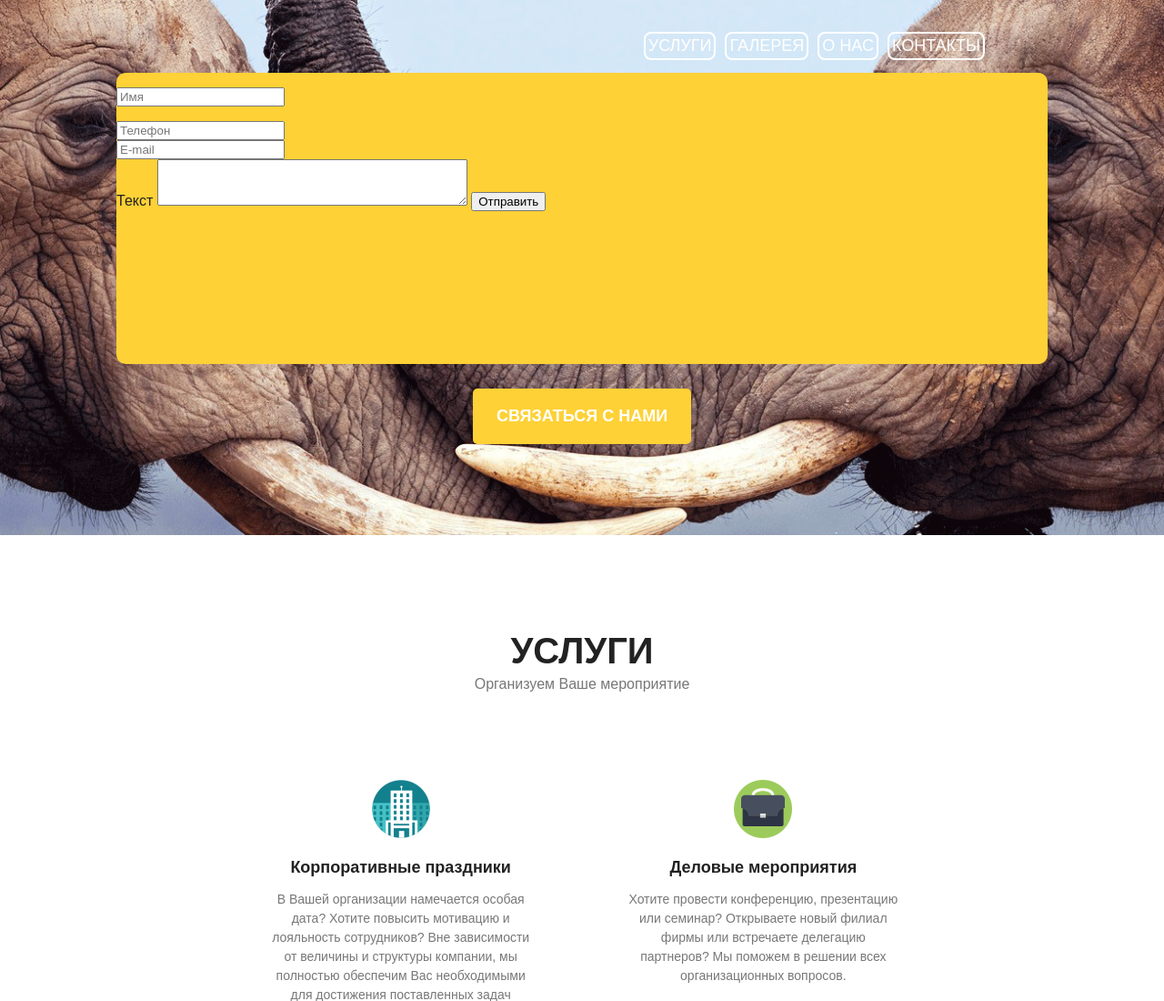
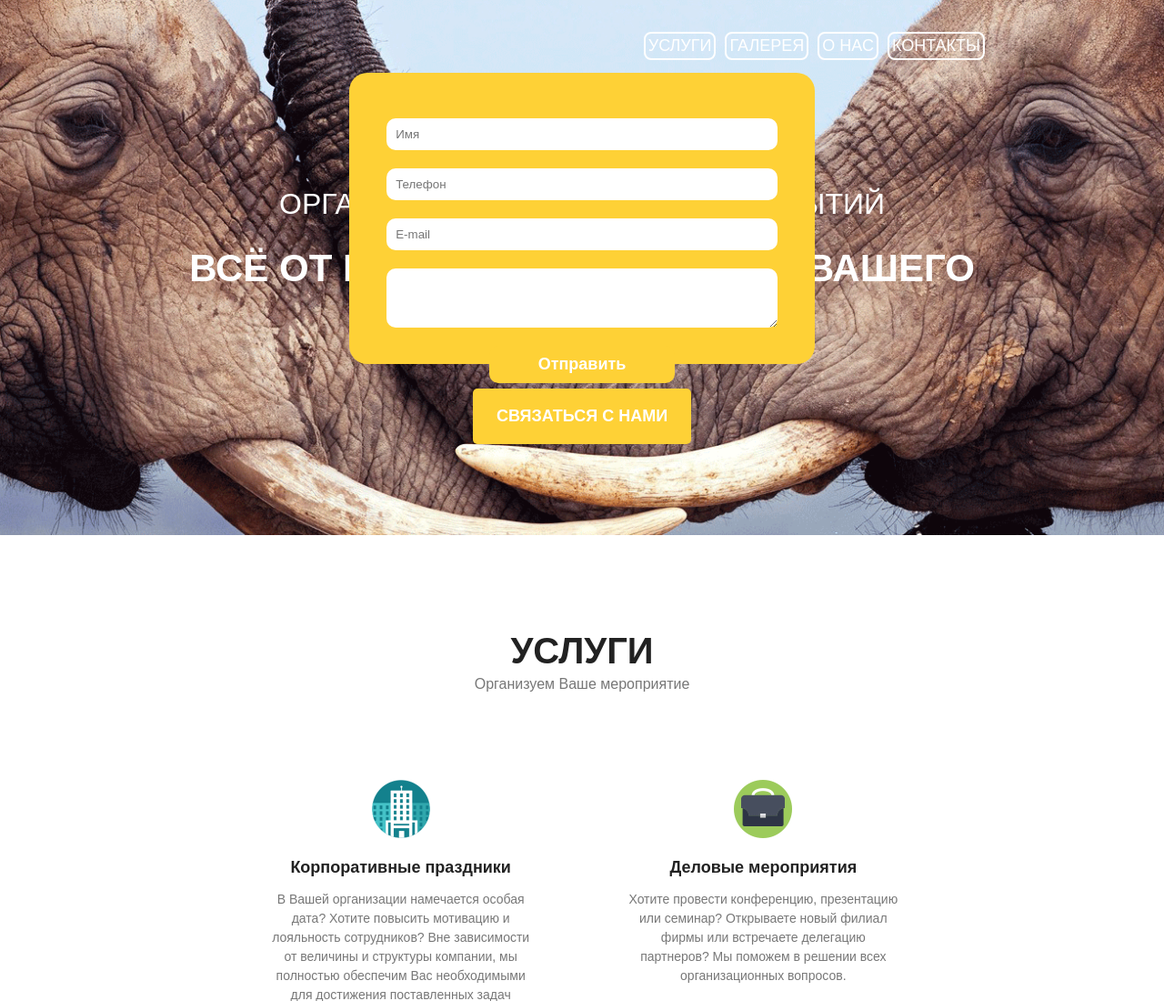
Before and after one commit to kosh89/obnimislona-landing, a plain HTML site: page index.html in a window 1280 px wide. Shown: the top 1100 px of the page at 91% size. Drawn offline with nearby package versions, Linux system fonts and the light colour scheme.

Commit message:
sendmail_edit

```diff
--- a/css/style.css
+++ b/css/style.css
@@ -18,13 +18,43 @@ header {
 
 .form-container {
     position: fixed;
-    width: 80%;
+    width: 40%;
     height: 40%;
     background: #fed136;
+    border-radius: 20px;
+    left: 50%;
+    margin-left: -20%;
+    top: 10%;
+}
+
+.ajax-contact-form {
+    display: flex;
+    flex-direction: column;
+    margin-top: 40px;
+}
+
+.contactUs_item, .form-container__btn {
+    width: 80%;
+    margin: 10px auto;
+    border: none;
     border-radius: 10px;
-    left: 50%;
-    margin-left: -40%;
-    top: 10%;
+    padding: 10px;
+    outline: none;
+}
+
+.form-container__btn {
+    width: 40%;
+    background: #fed136;
+    font-weight: bold;
+    font-size: 18px;
+    color: white;
+}
+
+.form-container__btn:hover {
+    box-shadow: 0 0 5px 2px rgb(255, 255, 255);
+}
+.form-container__btn:active {
+    background: #fcdc68
 }
 
 /* #hidden_contact_us {
--- a/index.html
+++ b/index.html
@@ -24,14 +24,11 @@
     <div class="note"></div>
     <div class="fields">
         <form class="ajax-contact-form" action="">
-            <p><input type="text" name="name" value="" placeholder="Имя"></p>
-            <div class="row">
-                <div class="col"><input type="tel" name="tel" value="" placeholder="Телефон"></div>
-                <div class="col"><input type="email" name="email" value="" placeholder="E-mail"></div>
-                </div>
-            <label>Текст</label>
-            <textarea name="message" cols="40" rows="3"></textarea>
-            <input type="submit" name="submit" class="form-container__btn" value="Отправить">
+            <input class="contactUs_item" type="text" name="name" value="" placeholder="Имя">
+            <input class="contactUs_item" type="tel" name="tel" value="" placeholder="Телефон">
+            <input class="contactUs_item" type="email" name="email" value="" placeholder="E-mail">
+            <textarea class="contactUs_item" name="message" cols="40" rows="3"></textarea>
+            <input class="form-container__btn" type="submit" name="submit"  value="Отправить">
         </form>
     </div>
 </div>
```
